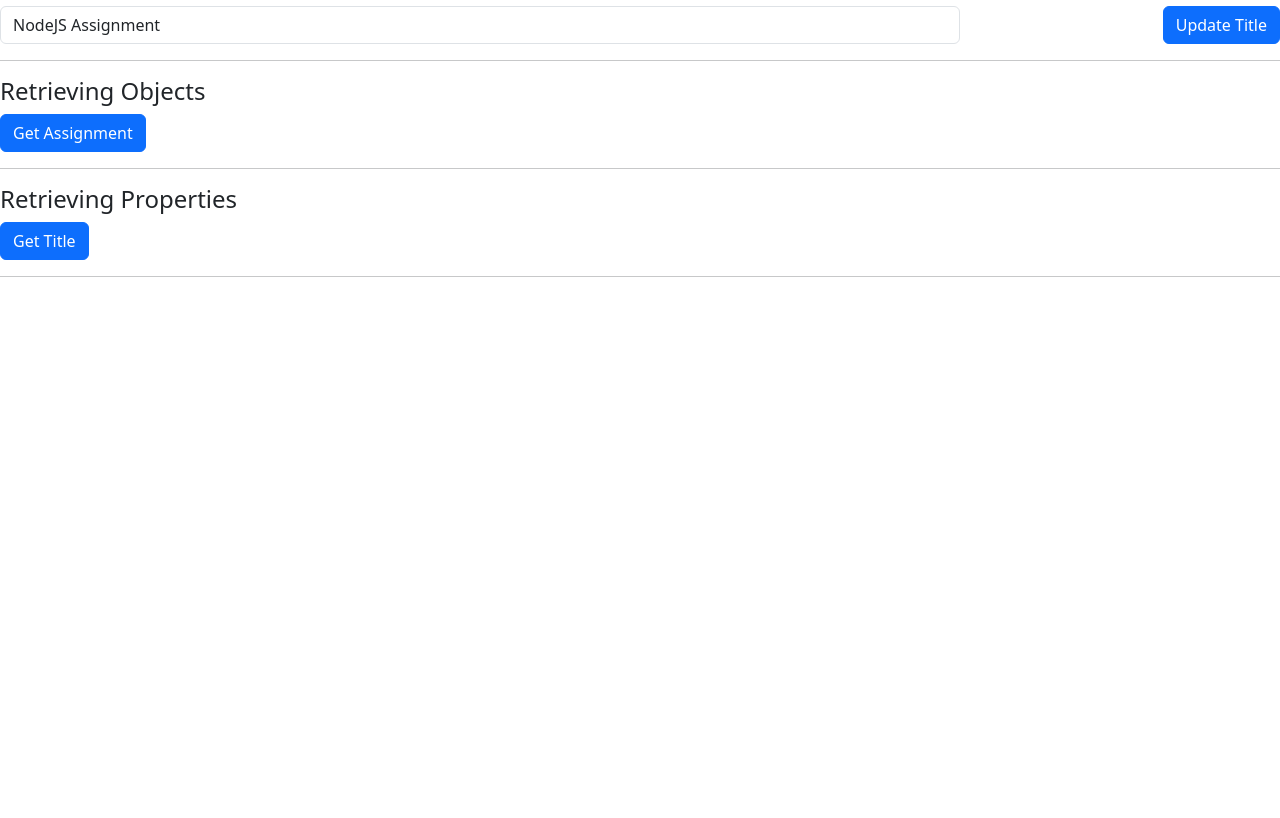
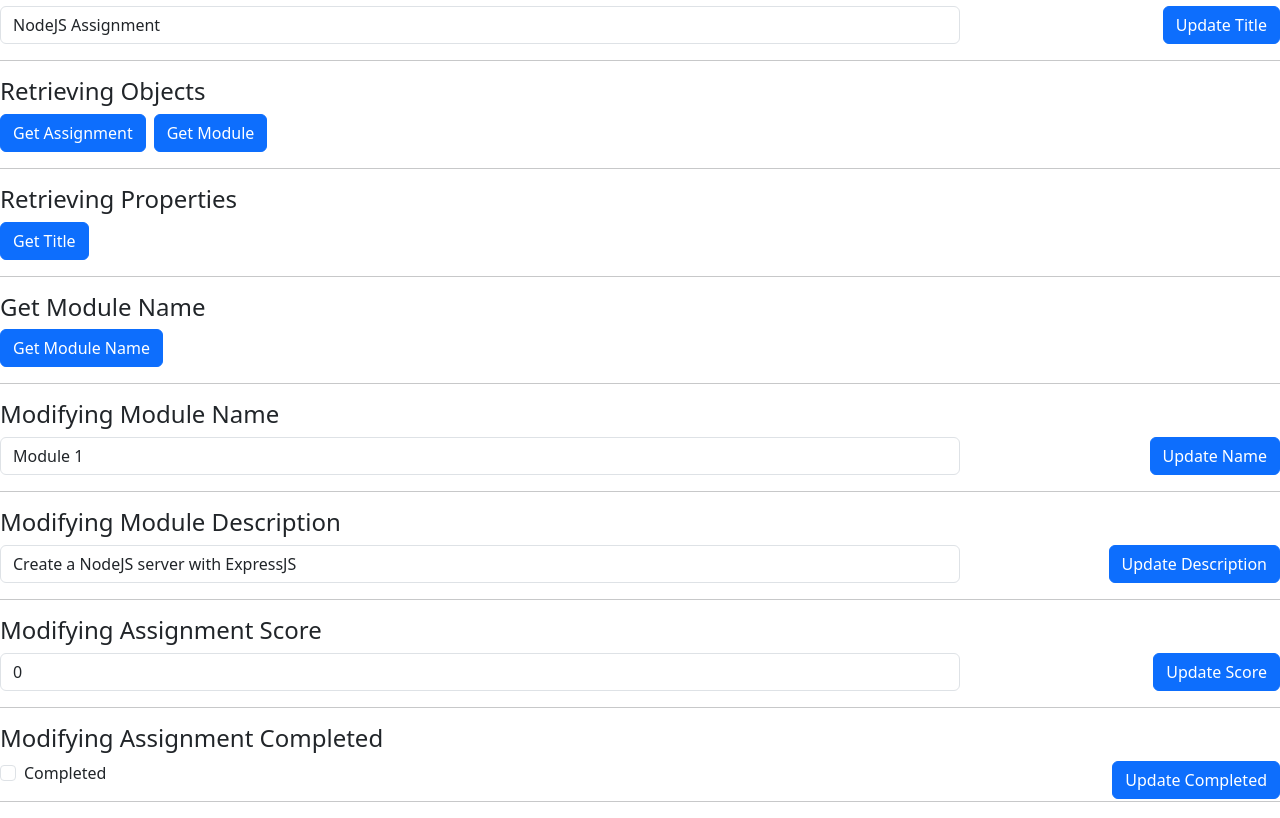
Before and after one commit to karynayen/kanbas-next-js, a Next.js app: page /Labs/Lab5 in a window 1280 px wide. Shown: the part 846-1664 px from the top of the page. Before the commit the page ends 1139 px from the top, so only its background shows below. Built offline with nearby package versions, Linux system fonts and the light colour scheme.

Commit message:
up to 5.2.4 Working with Remote Arrays on a Server

```diff
--- a/app/Labs/Lab5/WorkingWithObjects.tsx
+++ b/app/Labs/Lab5/WorkingWithObjects.tsx
@@ -1,5 +1,5 @@
 import React, { useState } from 'react';
-import { FormControl } from 'react-bootstrap';
+import { FormControl, Form } from 'react-bootstrap';
 const HTTP_SERVER = process.env.NEXT_PUBLIC_HTTP_SERVER;
 
 export default function WorkingWithObjects() {
@@ -11,7 +11,14 @@ export default function WorkingWithObjects() {
     completed: false,
     score: 0,
   });
+  const [module, setModule] = useState({
+    id: 1,
+    name: 'Module 1',
+    description: 'Create a NodeJS server with ExpressJS',
+    course: 'CS5610',
+  });
   const ASSIGNMENT_API_URL = `${HTTP_SERVER}/lab5/assignment`;
+  const MODULE_API_URL = `${HTTP_SERVER}/lab5/module`;
 
   return (
     <div id="wd-working-with-objects">
@@ -37,10 +44,17 @@ export default function WorkingWithObjects() {
       <h4>Retrieving Objects</h4>
       <a
         id="wd-retrieve-assignments"
-        className="btn btn-primary"
+        className="btn btn-primary me-2"
         href={`${HTTP_SERVER}/lab5/assignment`}
       >
         Get Assignment
+      </a>
+      <a
+        id="wd-retrieve-module"
+        className="btn btn-primary"
+        href={`${MODULE_API_URL}`}
+      >
+        Get Module
       </a>
       <hr />
       <h4>Retrieving Properties</h4>
@@ -52,6 +66,91 @@ export default function WorkingWithObjects() {
         Get Title
       </a>
       <hr />
+      <h4>Get Module Name</h4>
+      <a
+        id="wd-get-module-name"
+        className="btn btn-primary"
+        href={`${HTTP_SERVER}/lab5/module/name`}
+      >
+        Get Module Name
+      </a>
+      <hr />
+
+      <h4>Modifying Module Name</h4>
+      <a
+        id="wd-update-module-name"
+        className="btn btn-primary float-end"
+        href={`${MODULE_API_URL}/name/${module.name}`}
+      >
+        Update Name
+      </a>
+      <FormControl
+        className="w-75"
+        id="wd-module-name"
+        value={module.name}
+        onChange={(e) => setModule({ ...module, name: e.target.value })}
+      />
+      <hr />
+
+      <h4>Modifying Module Description</h4>
+      <a
+        id="wd-update-module-description"
+        className="btn btn-primary float-end"
+        href={`${MODULE_API_URL}/description/${module.description}`}
+      >
+        Update Description
+      </a>
+      <FormControl
+        className="w-75"
+        id="wd-module-description"
+        value={module.description}
+        onChange={(e) => setModule({ ...module, description: e.target.value })}
+      />
+      <hr />
+
+      <h4>Modifying Assignment Score</h4>
+      <a
+        id="wd-update-assignment-score"
+        className="btn btn-primary float-end"
+        href={`${ASSIGNMENT_API_URL}/score/${assignment.score}`}
+      >
+        Update Score
+      </a>
+      <FormControl
+        type="number"
+        className="w-75"
+        id="wd-assignment-score"
+        value={assignment.score}
+        onChange={(e) =>
+          setAssignment({
+            ...assignment,
+            score: parseInt(e.target.value) || 0,
+          })
+        }
+      />
+      <hr />
+
+      <h4>Modifying Assignment Completed</h4>
+      <a
+        id="wd-update-assignment-completed"
+        className="btn btn-primary float-end"
+        href={`${ASSIGNMENT_API_URL}/completed/${assignment.completed}`}
+      >
+        Update Completed
+      </a>
+      <Form.Check
+        type="checkbox"
+        id="wd-assignment-completed"
+        label="Completed"
+        checked={assignment.completed}
+        onChange={(e) =>
+          setAssignment({
+            ...assignment,
+            completed: e.target.checked,
+          })
+        }
+      />
+      <hr />
     </div>
   );
 }
```
